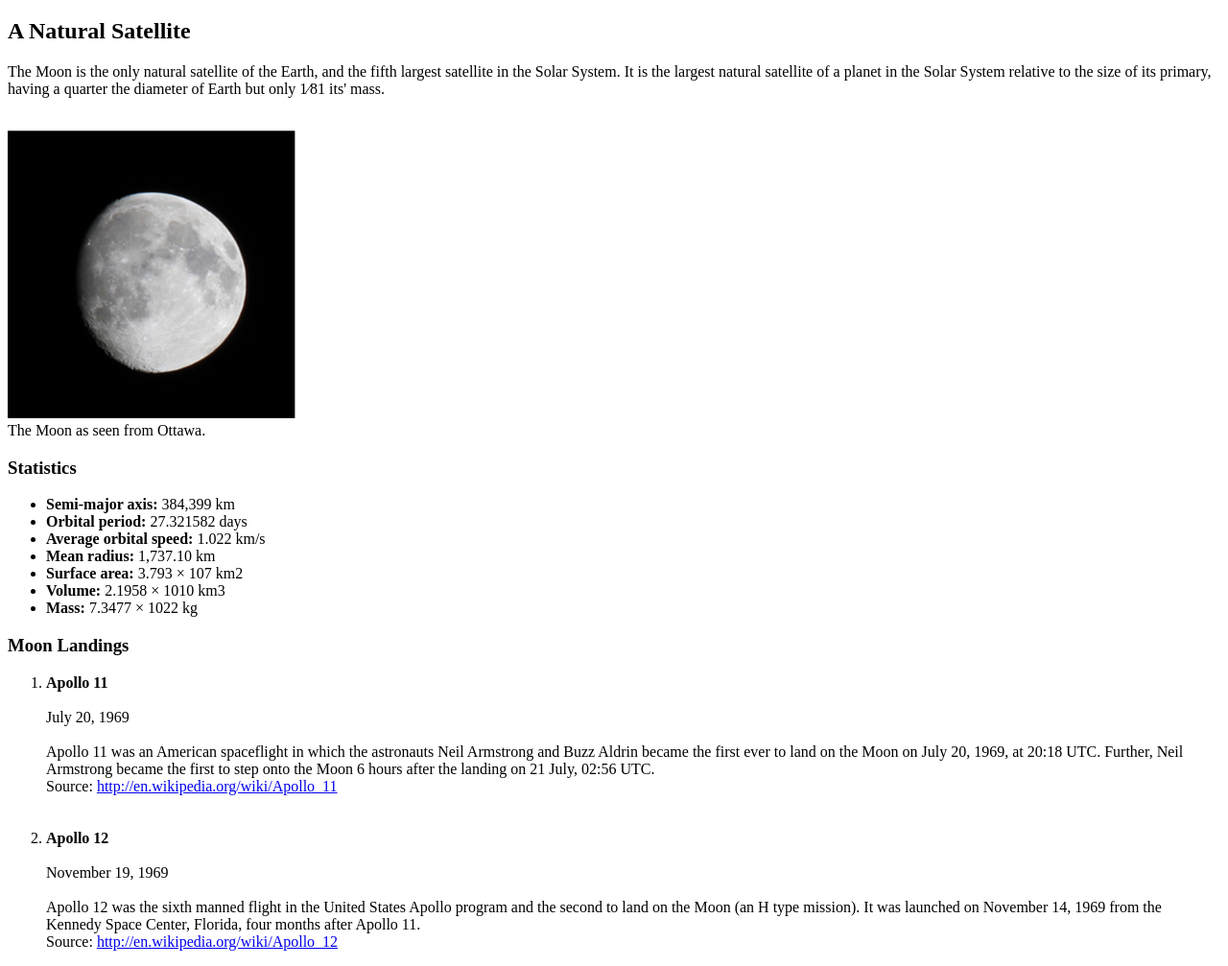
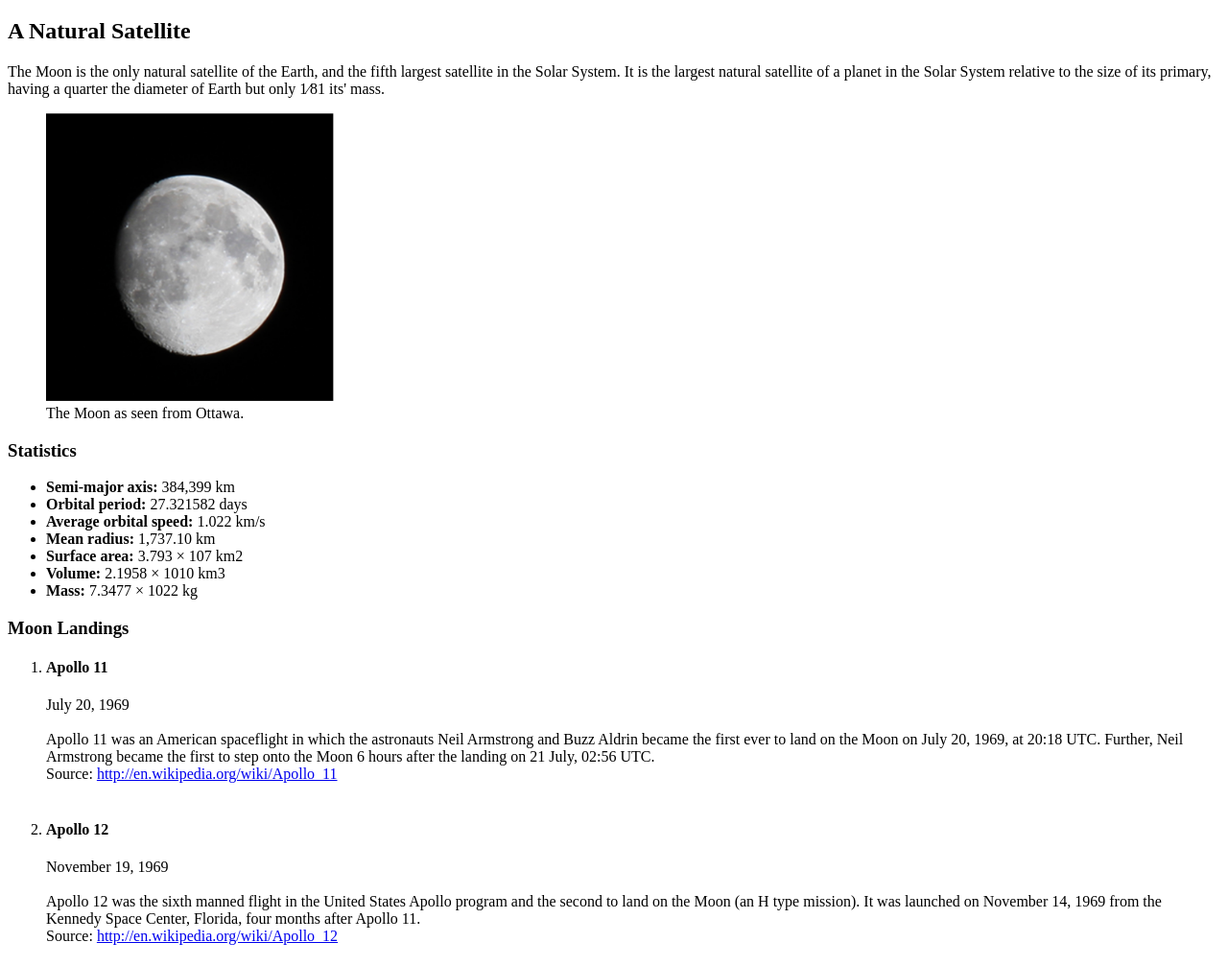
Before and after one commit to amberyiyao/the-moon, a plain HTML site: page index.html in a window 1280 px wide. Shown: the part 61-1068 px from the top of the page at 96% size. Drawn offline with Linux system fonts and the light colour scheme.

Commit message:
changed some code

```diff
--- a/index.html
+++ b/index.html
@@ -9,44 +9,35 @@
 <body>
     <h1>The Moon</h1>
     <h2>A Natural Satellite</h2>
-    <main>
-        <section>
-            <p>The Moon is the only natural satellite of the Earth, and the fifth largest satellite in the Solar System. It is the largest natural satellite of a planet in the Solar System relative to the size of its primary, having a quarter the diameter of Earth but only 1⁄81 its' mass.</p>
-            <br />
+        <p>The Moon is the only natural satellite of the Earth, and the fifth largest satellite in the Solar System. It is the largest natural satellite of a planet in the Solar System relative to the size of its primary, having a quarter the diameter of Earth but only 1⁄81 its' mass.</p>
+        <figure>
             <img src="image/the-moon1.edda3e72.png" height="300px" width="300px" alt="The Moon as seen from Ottawa.">
-            <br />
-            The Moon as seen from Ottawa.
-        </section>
-        <section>
+            <figcaption>The Moon as seen from Ottawa.</figcaption>
+        </figure>
             <h3>Statistics</h3>
             <ul>
-                <li><b>Semi-major axis:</b> 384,399 km</li>
-                <li><b>Orbital period:</b> 27.321582 days</li>
-                <li><b>Average orbital speed:</b> 1.022 km/s</li>
-                <li><b>Mean radius:</b> 1,737.10 km</li>
-                <li><b>Surface area:</b> 3.793 × 107 km2</li>
-                <li><b>Volume:</b> 2.1958 × 1010 km3</li>
-                <li><b>Mass:</b> 7.3477 × 1022 kg</li>
+                <li><strong>Semi-major axis:</strong> 384,399 km</li>
+                <li><strong>Orbital period:</strong> 27.321582 days</li>
+                <li><strong>Average orbital speed:</strong> 1.022 km/s</li>
+                <li><strong>Mean radius:</strong> 1,737.10 km</li>
+                <li><strong>Surface area:</strong> 3.793 × 107 km2</li>
+                <li><strong>Volume:</strong> 2.1958 × 1010 km3</li>
+                <li><strong>Mass:</strong> 7.3477 × 1022 kg</li>
             </ul>
-        </section>
-        <section>
             <h3>Moon Landings</h3>
             <ol>
                 <li>
-                    <b>Apollo 11</b><br /><br />
+                    <h4>Apollo 11</h4>
                     <time datetime="1969-07-20">July 20, 1969</time><br /><br />
                     Apollo 11 was an American spaceflight in which the astronauts Neil Armstrong and Buzz Aldrin became the first ever to land on the Moon on July 20, 1969, at 20:18 UTC. Further, Neil Armstrong became the first to step onto the Moon 6 hours after the landing on 21 July, 02:56 UTC.<br />
                     Source: <a href="http://en.wikipedia.org/wiki/Apollo_11">http://en.wikipedia.org/wiki/Apollo_11</a>
-                </li><br /><br />
+                </li><br />
                 <li>
-                    <b>Apollo 12</b><br /><br />
+                    <h4>Apollo 12</h4>
                     <time datetime="1969-11-19">November 19, 1969</time><br /><br />
                     Apollo 12 was the sixth manned flight in the United States Apollo program and the second to land on the Moon (an H type mission). It was launched on November 14, 1969 from the Kennedy Space Center, Florida, four months after Apollo 11.<br />Source: <a href="http://en.wikipedia.org/wiki/Apollo_12">http://en.wikipedia.org/wiki/Apollo_12</a>
                 </li>
             </ol>
-
-        </section>
-    </main>
 </body>
 
 </html>
```
